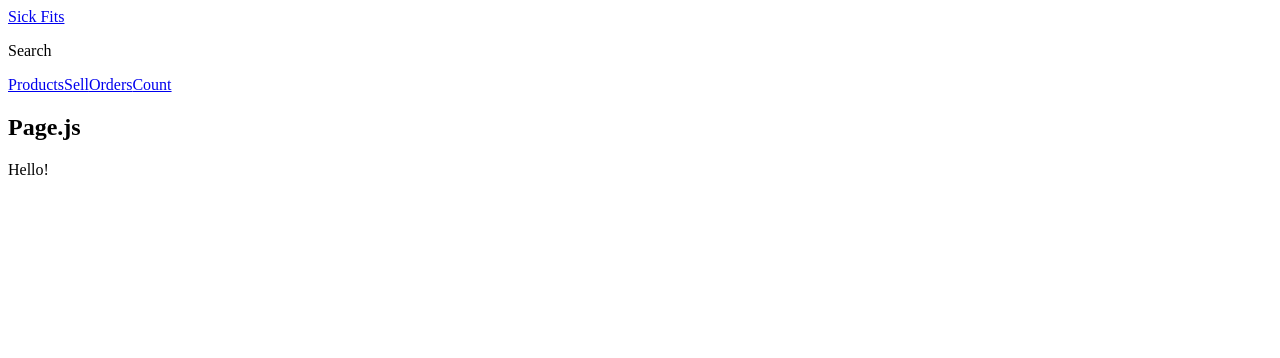
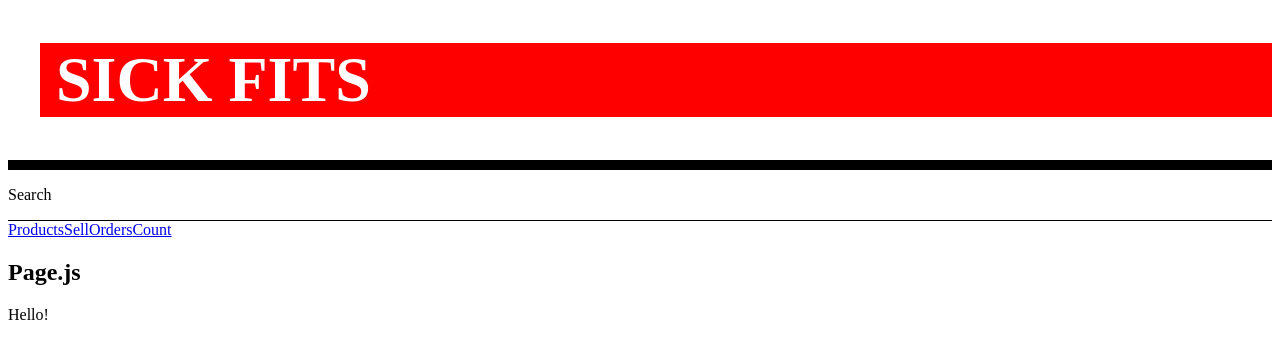
Before and after one commit to timOTdev/0161_advanced-react, a Next.js app in the folder sick-fits/frontend/: page / in a window 1280 px wide. Shown: the top 358 px of the page. Built offline with nearby package versions, Linux system fonts and the light colour scheme.

Commit message:
Add basic styled components to Header

```diff
--- a/sick-fits/frontend/components/Header.js
+++ b/sick-fits/frontend/components/Header.js
@@ -1,16 +1,52 @@
 import Link from 'next/link';
+import styled from 'styled-components';
 import Nav from './Nav';
+
+const Logo = styled.h1`
+    font-size: 4rem;
+    margin-left: 2rem;
+    position: relative;
+    z-index: 2;
+    background: red;
+    transform: skew()(-7deg);
+    a {
+        color: white;
+        text-decoration: none;
+        text-transform: uppercase;
+        padding: 0.5rem 1rem;
+    }
+`;
+
+const HeaderStyles = styled.header`
+    .bar {
+        border-bottom: 10px solid var(--black, black);
+        display: grid:
+        grid-template-columns: auto 1fr;
+        justify-content: space-between;
+        align-items: center;
+    }
+
+    .sub-bar {
+        display: grid;
+        grid-template-columns: 1fr auto;
+        border-bottom: 1px solid var(--black, black);
+    }
+`;
 
 export default function Header() {
     return (
-        <header>
+        <HeaderStyles>
             <div className="bar">
-                <Link href="/">Sick Fits</Link>
+                <Logo>
+                    <Link href="/">
+                        Sick Fits
+                    </Link>
+                </Logo>
             </div>
             <div className="sub-bar">
         	    <p>Search</p>
             </div>
             <Nav />
-        </header>
+        </HeaderStyles>
     )
 }
```
